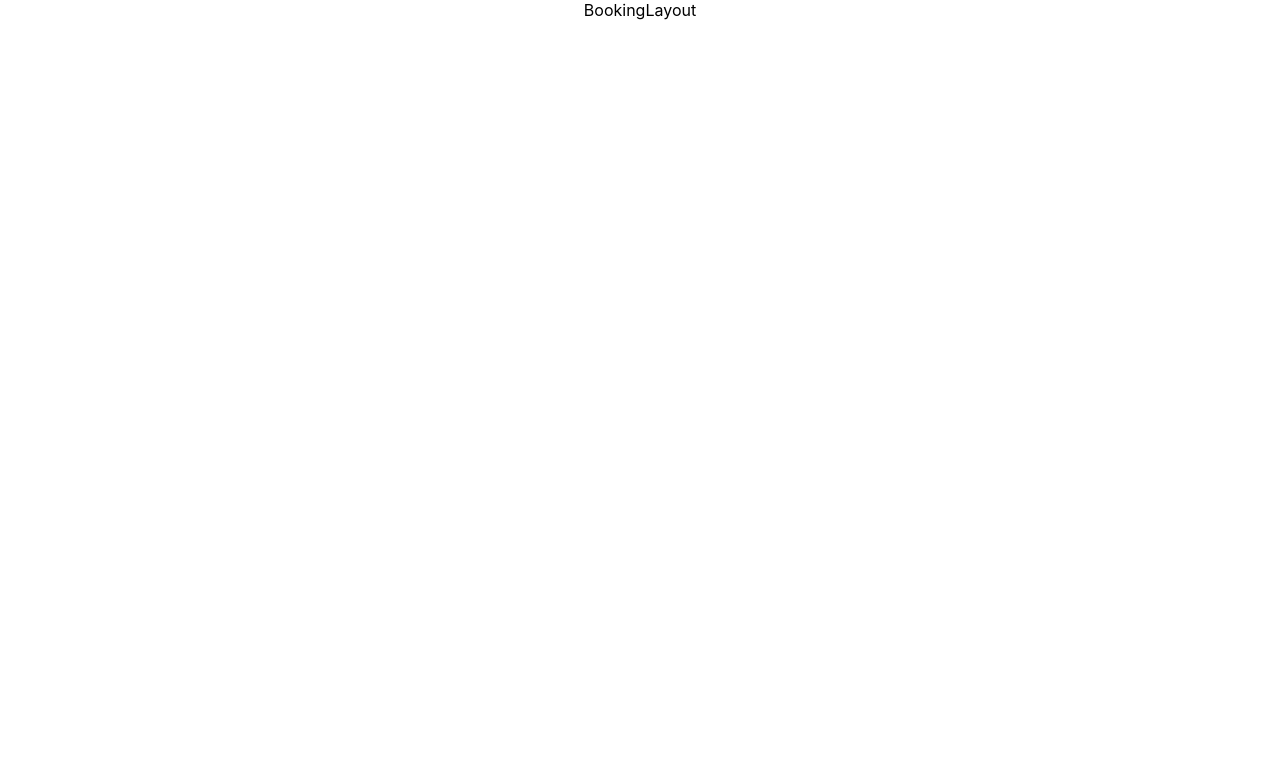
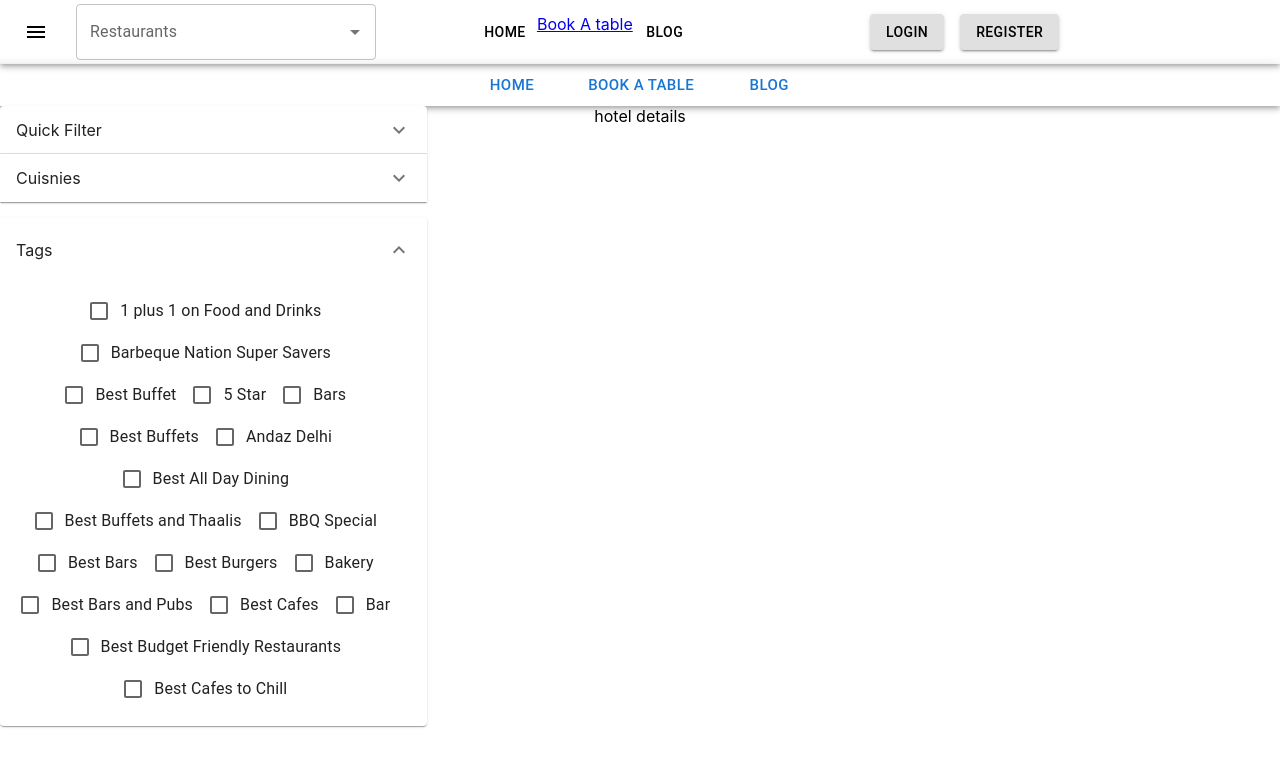
Before and after one commit to mentor-guvi-react/Restaurant-booking-FE, a React (Create React App) app: page /booking-page in a window 1280 px wide. Shown: the top 766 px of the page. Built offline with nearby package versions, Linux system fonts and the light colour scheme.

Commit message:
added mogin modal, nav bar , booking layout

```diff
--- a/src/App.css
+++ b/src/App.css
@@ -4,7 +4,7 @@
 
 .App-logo {
   height: 40vmin;
-  pointer-events: none;
+  pointer-events: all;
 }
 
 @media (prefers-reduced-motion: no-preference) {
--- a/src/api.js
+++ b/src/api.js
@@ -1,10 +1,25 @@
 import axios from "axios";
 
 const baseUrlLocal = "http://localhost:4000";
+const baseUrl = "https://restaurant-booking-node.onrender.com";
 
-export const postLogin = ({ email, password }) => {
+export const postLogin = ({ password, username }) => {
   return axios.post(baseUrlLocal + "/login", {
+    password,
+    username,
+  });
+};
+
+export const postResgistration = ({
+  email,
+  password,
+  username,
+  phonenumber,
+}) => {
+  return axios.post(baseUrlLocal + "/resgistration", {
     email,
     password,
+    username,
+    phonenumber,
   });
 };
--- a/src/components/BestOffers.jsx
+++ b/src/components/BestOffers.jsx
@@ -2,7 +2,6 @@ import Grid from "@mui/material/Grid";
 import Cards from "./Cards";
 import { Typography } from "@mui/material";
 
-import axios from "axios";
 import { useEffect } from "react";
 
 export const BestOffers = () => {
@@ -13,11 +12,7 @@ export const BestOffers = () => {
     "https://im1.dineout.co.in/images/uploads/misc/2020/Nov/20/15offid.png?tr=tr:n-small",
   ];
 
-  useEffect(() => {
-    axios.get("http://localhost:4000/").then((res) => {
-      console.log("res", res);
-    });
-  }, []);
+  useEffect(() => {}, []);
 
   return (
     <>
--- a/src/components/LoginModal.jsx
+++ b/src/components/LoginModal.jsx
@@ -4,16 +4,26 @@ import Dialog from "@mui/material/Dialog";
 import DialogActions from "@mui/material/DialogActions";
 import DialogContent from "@mui/material/DialogContent";
 import DialogTitle from "@mui/material/DialogTitle";
-import { useState } from "react";
-import { postLogin } from "../api";
+import { useEffect, useState } from "react";
+import { postLogin, postResgistration } from "../api";
 
-export const LoginModal = ({ open = 0, handleClose }) => {
+export const LoginModal = ({
+  open = 0,
+  handleClose,
+  setIsLoggedIn = () => {},
+}) => {
   const [formValue, setFormValue] = useState({
     email: "",
     password: "",
     phonenumber: "",
     confirmpassword: "",
+    username: "",
   });
+
+  const handleUserLogin = () => {
+    localStorage.setItem("login", "true");
+    setIsLoggedIn(true);
+  };
 
   return (
     <Dialog
@@ -21,36 +31,49 @@ export const LoginModal = ({ open = 0, handleClose }) => {
       onClose={handleClose}
       PaperProps={{
         component: "form",
-        onSubmit: (event) => {
+        onSubmit: async (event) => {
           event.preventDefault();
           const formData = new FormData(event.currentTarget);
           const formJson = Object.fromEntries(formData.entries());
           const email = formJson.email;
           console.log(formValue);
           handleClose();
-          postLogin(formValue);
+
+          if (open === 1) {
+            const res = await postResgistration(formValue);
+            if (res.status === 200) {
+              handleUserLogin();
+            }
+          } else if (open === 2) {
+            const res = await postLogin(formValue);
+            if (res.status === 200) {
+              handleUserLogin();
+            }
+          }
         },
       }}
     >
       <DialogTitle>{open === 1 ? `Register` : `Login`}</DialogTitle>
       <DialogContent>
+        {/* login fields */}
         <TextField
           onChange={(e) => {
             setFormValue({
               ...formValue,
-              email: e.target.value,
+              username: e.target.value,
             });
           }}
           autoFocus
           required
           margin="dense"
-          id="name"
-          name="email"
-          label="Email Address"
-          type="email"
+          id="username"
+          name="username"
+          label="Username"
+          type="text"
           fullWidth
           variant="standard"
         />
+
         <TextField
           onChange={(e) => {
             setFormValue({
@@ -68,8 +91,26 @@ export const LoginModal = ({ open = 0, handleClose }) => {
           fullWidth
           variant="standard"
         />
+        {/* resgistration fields */}
         {open === 1 && (
           <>
+            <TextField
+              onChange={(e) => {
+                setFormValue({
+                  ...formValue,
+                  email: e.target.value,
+                });
+              }}
+              autoFocus
+              required
+              margin="dense"
+              id="name"
+              name="email"
+              label="Email Address"
+              type="email"
+              fullWidth
+              variant="standard"
+            />
             <TextField
               onChange={(e) => {
                 setFormValue({
--- a/src/components/NavBar.jsx
+++ b/src/components/NavBar.jsx
@@ -8,6 +8,9 @@ import TextField from "@mui/material/TextField";
 import Autocomplete from "@mui/material/Autocomplete";
 import Grid from "@mui/material/Grid";
 import { LoginModal } from "./LoginModal";
+
+import { Link } from "react-router-dom";
+
 export const NavBar = () => {
   const [open, setOpen] = React.useState(0);
 
@@ -20,6 +23,12 @@ export const NavBar = () => {
   }, []);
 
   const handleClickOpen = (type) => {
+    if (isLoggedIn && type === 2) {
+      localStorage.setItem("login", "");
+      setIsLoggedIn(false);
+      window.location.reload();
+      return;
+    }
     setOpen(type);
   };
 
@@ -62,9 +71,10 @@ export const NavBar = () => {
               </Button>
             </Grid>
             <Grid item>
-              <Button variant="text" color="inherit">
+              <Link to="/booking-page">
+                {/* <Button variant="text" color="inherit" onClick={}> */}
                 Book A table
-              </Button>
+              </Link>
             </Grid>
             <Grid item>
               <Button variant="text" color="inherit">
@@ -98,7 +108,11 @@ export const NavBar = () => {
           </Grid>
         </Toolbar>
       </AppBar>
-      <LoginModal handleClose={handleClose} open={open} />
+      <LoginModal
+        setIsLoggedIn={setIsLoggedIn}
+        handleClose={handleClose}
+        open={open}
+      />
     </>
   );
 };
--- a/src/components/booking/BookingLayout.jsx
+++ b/src/components/booking/BookingLayout.jsx
@@ -1,3 +1,42 @@
+import { Grid, Button } from "@mui/material";
+import { NavBar } from "../NavBar";
+import styles from "./booking.module.css";
+import Filter from "./Filter";
 export const BookingLayout = () => {
-  return <div>BookingLayout</div>;
+  const Header = () => {
+    return (
+      <Grid
+        container
+        justifyContent={"center"}
+        className={styles.headerclass}
+        columnSpacing={4}
+      >
+        <Grid item>
+          <Button size="large">Home</Button>
+        </Grid>
+        <Grid item>
+          <Button size="large">Book A table</Button>
+        </Grid>
+        <Grid item>
+          <Button size="large">Blog</Button>
+        </Grid>
+      </Grid>
+    );
+  };
+
+  return (
+    <Grid container>
+      <NavBar></NavBar>
+      <Header></Header>
+      <Grid container lg={12}>
+        <Grid item lg={4}>
+          <Filter />
+        </Grid>
+
+        <Grid item lg={4}>
+          hotel details
+        </Grid>
+      </Grid>
+    </Grid>
+  );
 };
--- /dev/null
+++ b/src/components/booking/Filter.jsx
@@ -0,0 +1,203 @@
+import * as React from "react";
+import {
+  AccordionActions,
+  FormControlLabel,
+  AccordionSummary,
+  AccordionDetails,
+  Accordion,
+  Button,
+  FormGroup,
+  Checkbox,
+} from "@mui/material";
+
+import ExpandMoreIcon from "@mui/icons-material/ExpandMore";
+
+export default function Filter() {
+  const [checkedFilters, setCheckedFilters] = React.useState([]);
+
+  console.log(checkedFilters, "checkedFilters");
+  return (
+    <div>
+      <Accordion>
+        <AccordionSummary
+          expandIcon={<ExpandMoreIcon />}
+          aria-controls="panel1-content"
+          id="panel1-header"
+        >
+          Quick Filter
+        </AccordionSummary>
+        <AccordionDetails>
+          <FormGroup>
+            {quickFilter.map((ele) => {
+              return (
+                <FormControlLabel
+                  name={ele}
+                  value={ele}
+                  onChange={(event) => {
+                    if (event.target.checked) {
+                      setCheckedFilters([
+                        ...checkedFilters,
+                        event.target.value,
+                      ]);
+                    } else {
+                      const filters = checkedFilters.filter(
+                        (filter) => filter !== ele
+                      );
+                      setCheckedFilters(filters);
+                    }
+                  }}
+                  control={<Checkbox />}
+                  label={ele}
+                />
+              );
+            })}
+          </FormGroup>
+        </AccordionDetails>
+      </Accordion>
+      <Accordion>
+        <AccordionSummary
+          expandIcon={<ExpandMoreIcon />}
+          aria-controls="panel2-content"
+          id="panel2-header"
+        >
+          Cuisnies
+        </AccordionSummary>
+        <AccordionDetails>
+          <FormGroup>
+            {cuisniesFilter.map((ele) => {
+              return (
+                <FormControlLabel
+                  control={<Checkbox />}
+                  label={ele}
+                  name={ele}
+                  value={ele}
+                  onChange={(event) => {
+                    if (event.target.checked) {
+                      setCheckedFilters([
+                        ...checkedFilters,
+                        event.target.value,
+                      ]);
+                    } else {
+                      const filters = checkedFilters.filter(
+                        (filter) => filter !== ele
+                      );
+                      setCheckedFilters(filters);
+                    }
+                  }}
+                />
+              );
+            })}
+          </FormGroup>
+        </AccordionDetails>
+      </Accordion>
+      <Accordion defaultExpanded>
+        <AccordionSummary
+          expandIcon={<ExpandMoreIcon />}
+          aria-controls="panel3-content"
+          id="panel3-header"
+        >
+          Tags
+        </AccordionSummary>
+        <AccordionDetails>
+          {tagsFilter.map((ele) => {
+            return (
+              <FormControlLabel
+                control={<Checkbox />}
+                label={ele}
+                name={ele}
+                value={ele}
+                onChange={(event) => {
+                  if (event.target.checked) {
+                    setCheckedFilters([...checkedFilters, event.target.value]);
+                  } else {
+                    const filters = checkedFilters.filter(
+                      (filter) => filter !== ele
+                    );
+                    setCheckedFilters(filters);
+                  }
+                }}
+              />
+            );
+          })}
+        </AccordionDetails>
+      </Accordion>
+    </div>
+  );
+}
+
+const quickFilter = [
+  `5 Star`,
+  `Buffet`,
+  `Chinese`,
+  `Dineout Pay`,
+  `Happy Hours`,
+  `Italian`,
+  `North Indian`,
+  ` Pure Veg`,
+];
+
+const cuisniesFilter = [
+  `American`,
+  `Bengali`,
+  `Cantonese`,
+  `European`,
+  `Greek`,
+  `Beverages`,
+  `Chettinad`,
+  `Gujarati`,
+  `Japanese`,
+  `Malaysian`,
+  `Moroccan`,
+  `Arabian`,
+  `Bihari`,
+  `Chinese`,
+  `Finger Food`,
+  `Health Food`,
+  `Kashmiri`,
+  `Mangalorean`,
+  `Mughlai`,
+  `Asian`,
+  `Biryani`,
+  `Continental`,
+  `French`,
+  `Hyderabadi`,
+  `Kerala`,
+  `Mediterranean`,
+  `Naga`,
+  `Assamese`,
+  `Burger`,
+  `Desserts`,
+  `Fusion`,
+  `Indonesian`,
+  `Korean`,
+  `Mexican`,
+  `Nepalese`,
+  `Awadhi`,
+  `Burmese`,
+  `Ethiopian`,
+  `Goan`,
+  `Iranian`,
+  `Lebanese`,
+  `North Eastern`,
+];
+
+const tagsFilter = [
+  `1 plus 1 on Food and Drinks`,
+  `Barbeque Nation Super Savers`,
+  `Best Buffet`,
+  `5 Star`,
+  `Bars`,
+  `Best Buffets`,
+  `Andaz Delhi`,
+  `Best All Day Dining`,
+  `Best Buffets and Thaalis`,
+  `BBQ Special`,
+  `Best Bars`,
+  `Best Burgers`,
+  `Bakery`,
+  `Best Bars and Pubs`,
+  `Best Cafes`,
+  `Bar`,
+  `Best Budget Friendly Restaurants`,
+  `Best Cafes to Chill`,
+];
--- /dev/null
+++ b/src/components/booking/booking.module.css
@@ -0,0 +1,4 @@
+.headerclass {
+  box-shadow: 0px 2px 4px -1px rgba(0, 0, 0, 0.2),
+    0px 4px 5px 0px rgba(0, 0, 0, 0.14), 0px 1px 10px 0px rgba(0, 0, 0, 0.12);
+}
```
